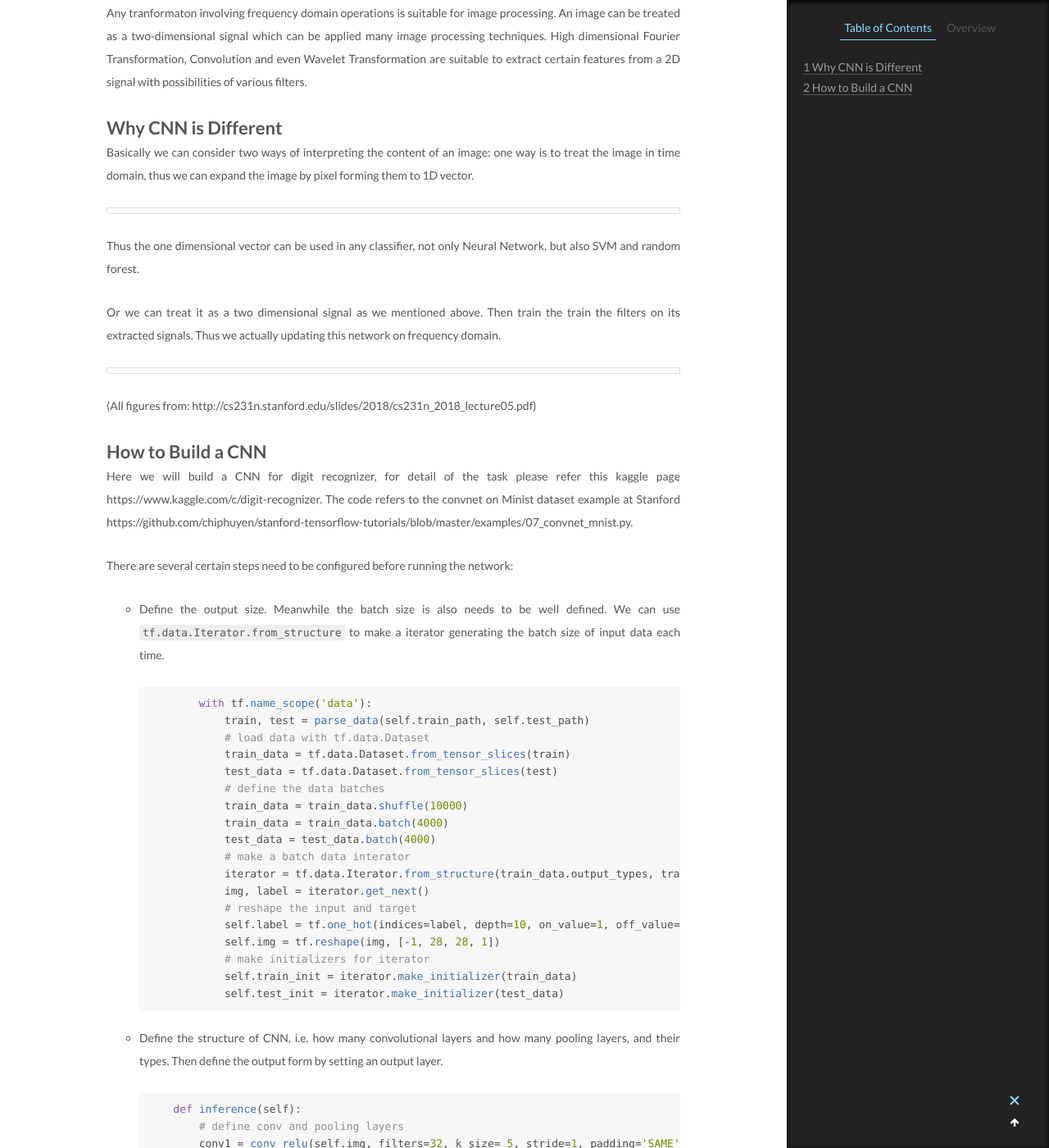
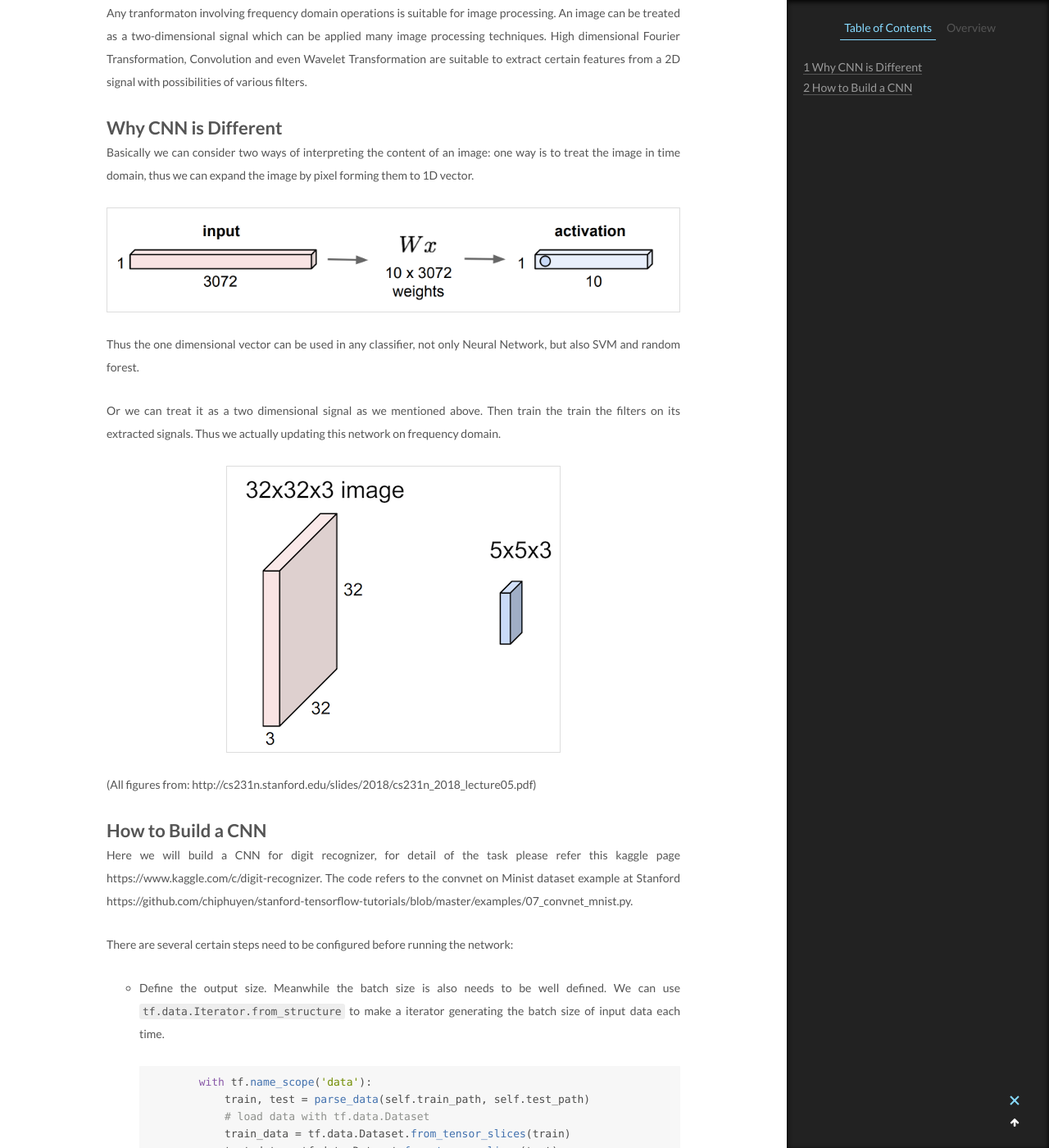
Before and after one commit to bruceyoungsysu/bruceyoungsysu.github.io, a Jekyll site: the page built from _posts/2019-01-10-Build-Picture-Classifier-on-CNN.md, in a window 1280 px wide and 1400 px high, scrolled down 465 px. Shown: the whole window at 82% size. Built offline with Jekyll 4.4.1, drawn with Linux system fonts in a browser that asks for light colours.

Commit message:
change figures in cnn

```diff
--- a/_posts/2019-01-10-Build-Picture-Classifier-on-CNN.md
+++ b/_posts/2019-01-10-Build-Picture-Classifier-on-CNN.md
@@ -12,13 +12,13 @@ Any tranformaton involving frequency domain operations is suitable for image pro
 
 Basically we can consider two ways of interpreting the content of an image: one way is to treat the image in time domain, thus we can expand the image by pixel forming them to 1D vector.
 
-![](/Users/tianqiyang/Documents/github/bruceyoungsysu.github.io/_posts/classifier_on_CNN/one_dimensional.png)
+![](https://raw.githubusercontent.com/bruceyoungsysu/bruceyoungsysu.github.io/master/_posts/classifier_on_CNN/one_dimensional.png)
 
 Thus the one dimensional vector can be used in any classifier, not only Neural Network, but also SVM and random forest.
 
 Or we can treat it as a two dimensional signal as we mentioned above. Then train the train the filters on its extracted signals. Thus we actually updating this network on frequency domain.
 
-![](/Users/tianqiyang/Documents/github/bruceyoungsysu.github.io/_posts/classifier_on_CNN/conv.png)
+![](https://raw.githubusercontent.com/bruceyoungsysu/bruceyoungsysu.github.io/master/_posts/classifier_on_CNN/conv.png)
 
 (All figures from: http://cs231n.stanford.edu/slides/2018/cs231n_2018_lecture05.pdf)
 
```
